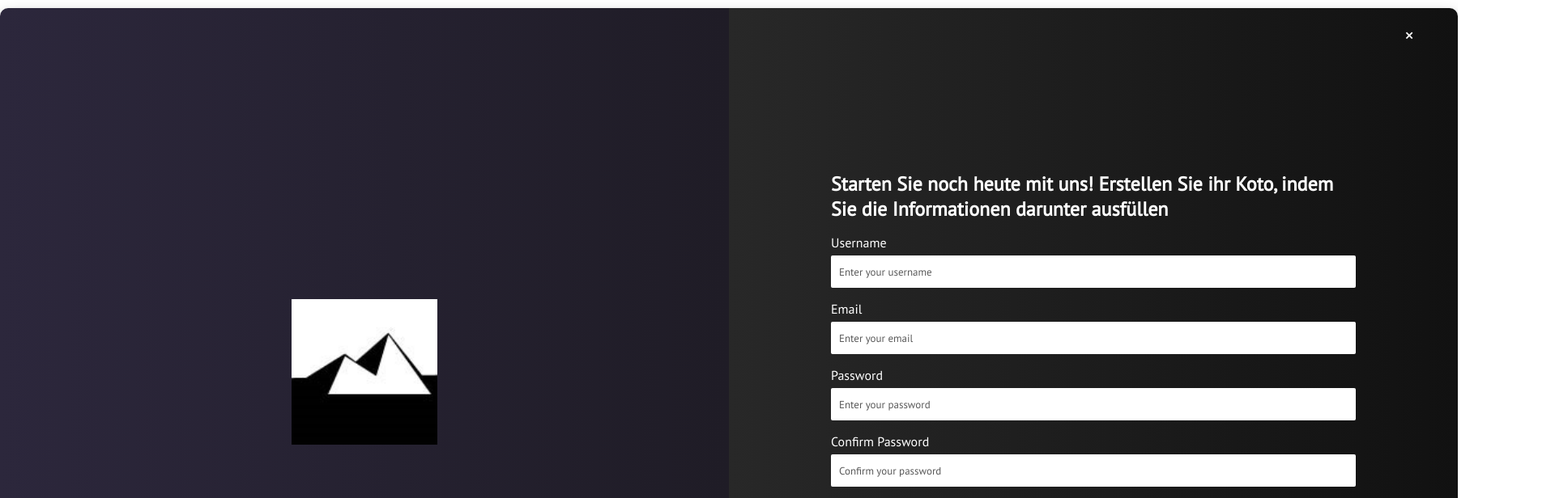
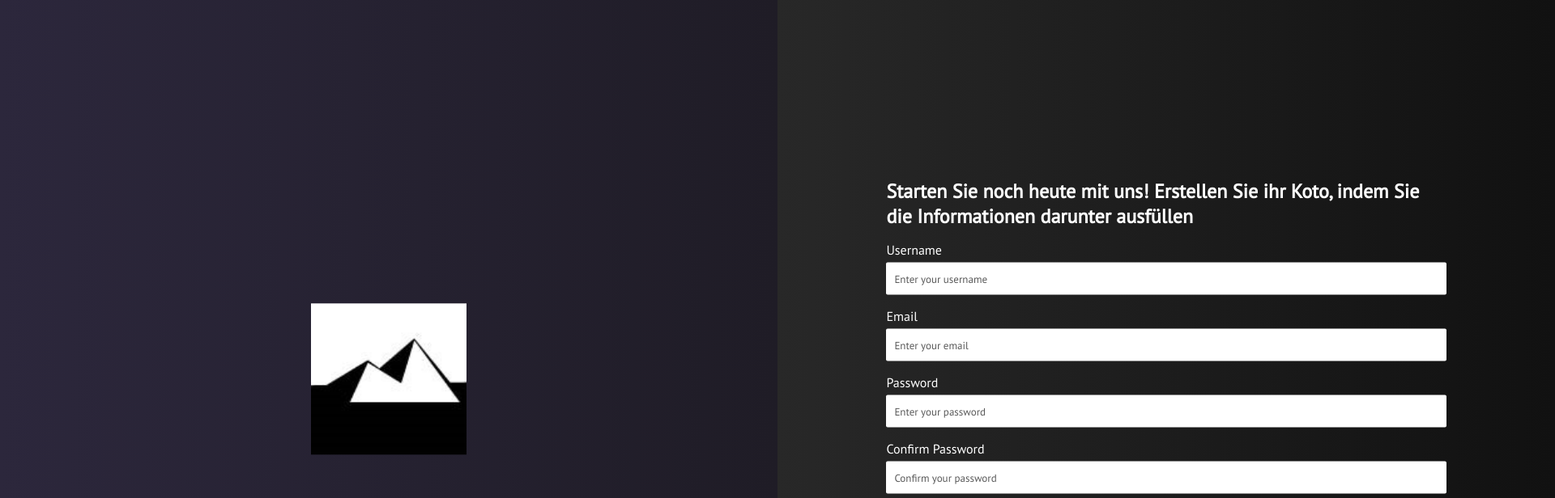
Before and after one commit to LeleZuGut/Kundenabfragesystem-Website, a React (Create React App) app: page / in a window 1280 px wide. Shown: the top 616 px of the page at 81% size, 1920 px wide, since content can reach past the window. Built offline with nearby package versions, Linux system fonts and the light colour scheme.

Commit message:
Grobes Design

```diff
--- a/src/Form.css
+++ b/src/Form.css
@@ -1,10 +1,7 @@
 .form-container {
-  margin: 10px auto;
-  width: 1800px;
-  box-shadow: 0 5px 8px 0 rgba(0, 0, 0, 0.2), 0 7px 20px 0 rgba(0, 0, 0, 0.2);
+  width: 1920px;
   position: relative;
-  border-radius: 10px;
-  height: 900px;
+  height: 937px;
   display: grid;
   grid-template-columns: 1fr 1fr;
 }
@@ -25,7 +22,6 @@
       rgb(44,39,60) 0%,
       rgb(31,28,38) 100%
     );
-    border-radius: 10px 0 0 10px;
     position: relative;
   }
 
@@ -57,7 +53,6 @@
   }
 
   .form-content-right {
-    border-radius: 0 10px 10px 0;
     position: relative;
     background: linear-gradient(90deg, rgb(40, 40, 40) 0%, rgb(17, 17, 17) 100%);
   }
--- a/src/Form.js
+++ b/src/Form.js
@@ -9,10 +9,11 @@ const Form = () => {
   function submitForm() {
     setIsSubmitted(true);
   }
+
+
   return (
     <>
       <div className='form-container'>
-        <span className='close-btn'>×</span>
         <div className='form-content-left'>
           <img className='form-img' src='Logo.png' alt='' />
         </div>
--- a/src/FormSignup.js
+++ b/src/FormSignup.js
@@ -1,4 +1,4 @@
-import React, {useState} from 'react';
+import React from 'react';
 import validate from './validateInfo';
 import useForm from './useForm';
 import'./Form.css';
--- a/src/FormSuccess.js
+++ b/src/FormSuccess.js
@@ -4,7 +4,7 @@ import './Form.css';
 const FormSuccess = () => {
   return (
     <div className='form-content-right'>
-      <h1 className='form-success'>We have received your request!</h1>
+      <h1 className='form-success'>Sie sind angemeldet!</h1>
       <img className='form-img-2' src='img/img-3.svg' alt='success-image' />
     </div>
   );
```
